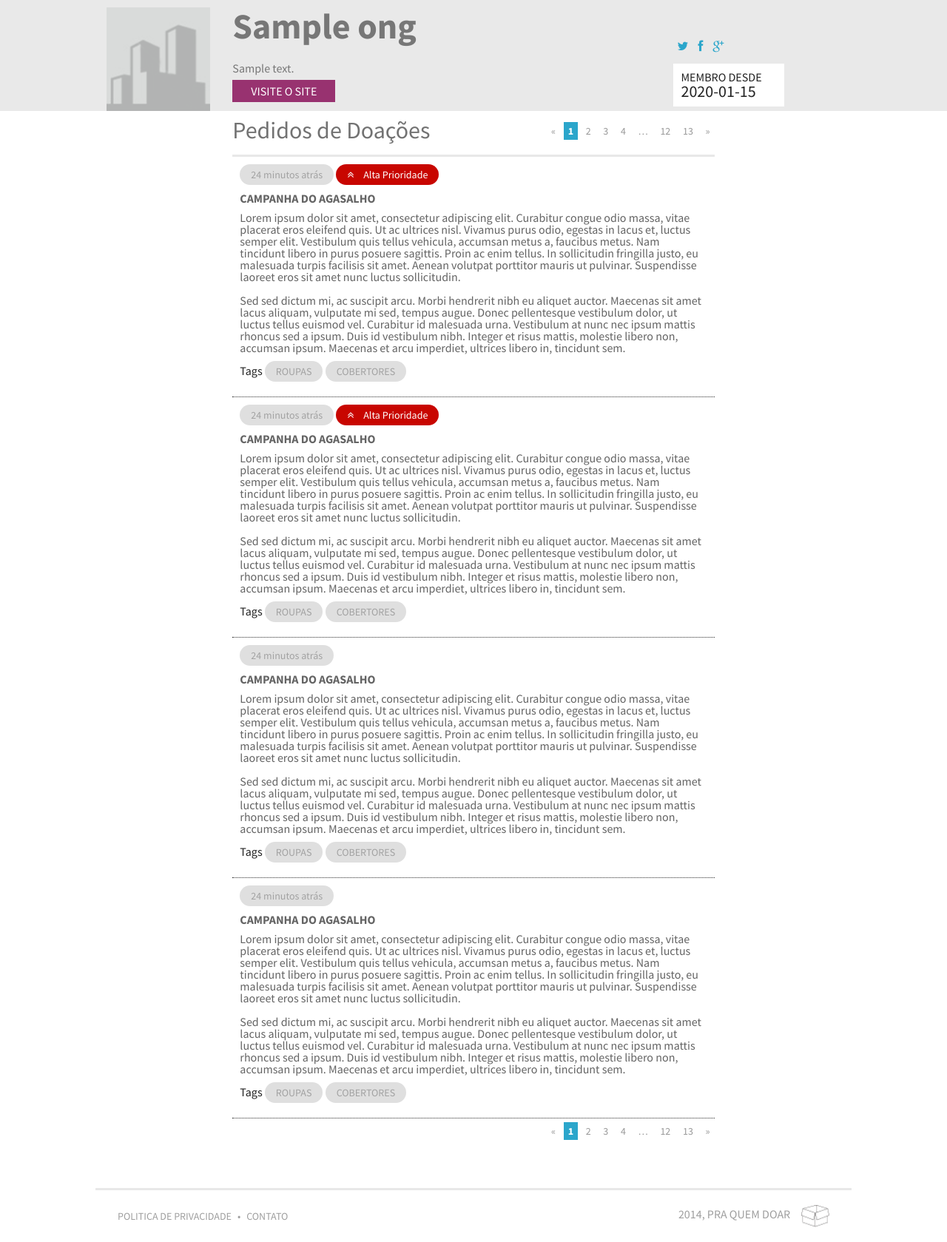
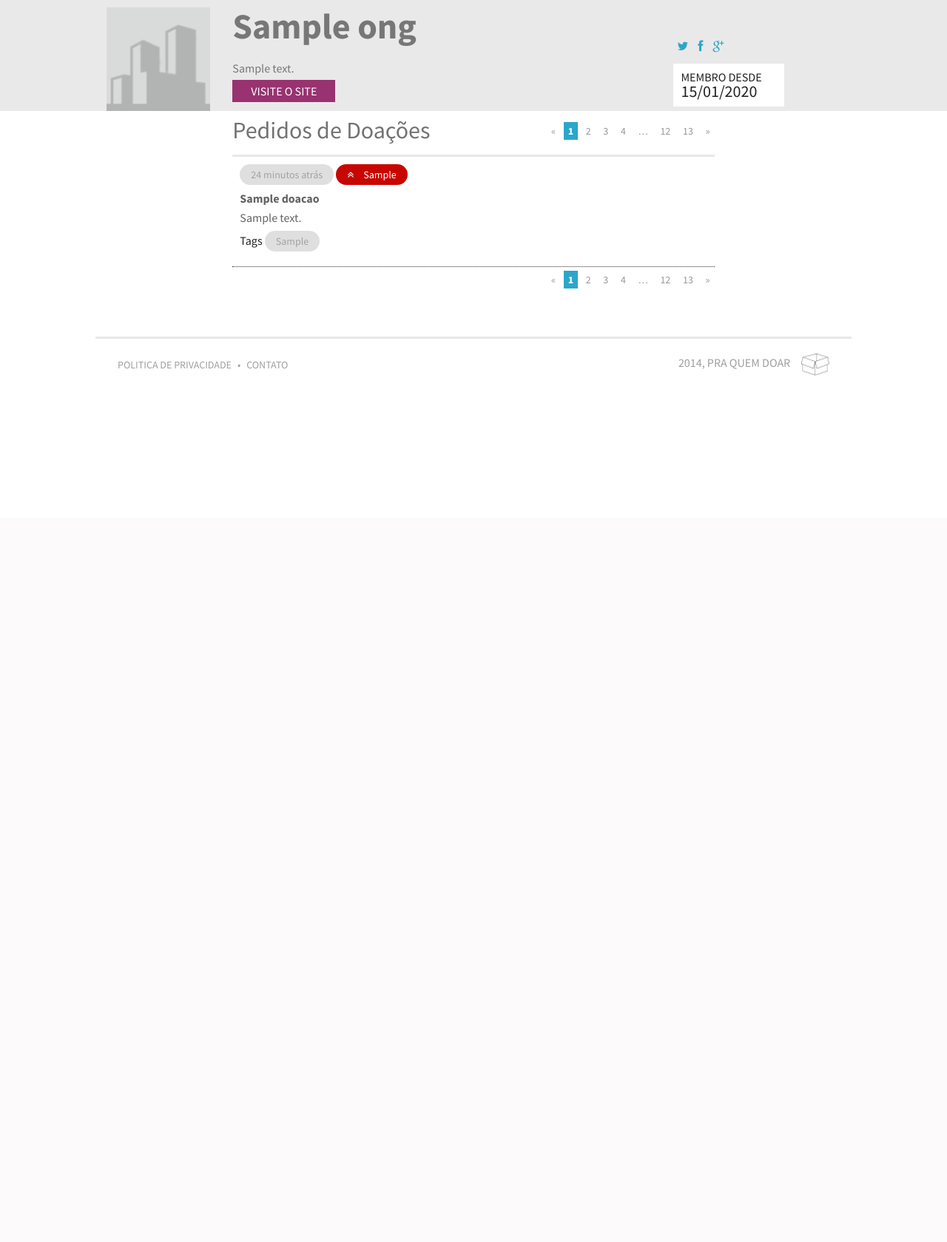
Before and after one commit to CodingForChange/praquemdoar, a Flask app: template app/templates/instituicao.html in a window 1280 px wide. Shown: the part 100-1779 px from the top of the page at 74% size. After the commit the page ends 608 px from the top, so only its background shows below. Run offline with Flask 2, Linux system fonts and the light colour scheme; tables that the repository leaves empty hold one stand-in row (values such as "Sample post"); the template is opened without the code that fills it: values that come from a table or form of the project are taken from there, most other values are stand-ins (such as "Sample title", 1, 10 or a date in 2020); form fields are guessed from the names that the template uses; parts of the project's set-up code (start-up, migrations or seed data) failed here and were passed over; some libraries are stand-ins or nearby versions.

Commit message:
Listagem dinamica

```diff
--- a/app/templates/instituicao.html
+++ b/app/templates/instituicao.html
@@ -21,85 +21,29 @@
 					<li class="arrow"><a href="">&raquo;</a></li>
 				</ul>
 			</section>
-
+            {% for item in ong.doacoes %}
 			<section class="lista-pedidos">
 
 				<section class="item-doacao">
 					<span class="label round gray">24 minutos atrás</span>
-					<span class="label round prioridade"><i class="fa fa-angle-double-up"></i> Alta Prioridade</span>
+                    <span class="label round prioridade"><i class="fa fa-angle-double-up"></i> {{item.prioridade}}</span>
 					<section class="titulo-doacao">
-						CAMPANHA DO AGASALHO
+                        {{item.nome}}
 					</section>
 					<section class="texto-doacao">
-						Lorem ipsum dolor sit amet, consectetur adipiscing elit. Curabitur congue odio massa, vitae placerat eros eleifend quis. Ut ac ultrices nisl. Vivamus purus odio, egestas in lacus et, luctus semper elit. Vestibulum quis tellus vehicula, accumsan metus a, faucibus metus. Nam tincidunt libero in purus posuere sagittis. Proin ac enim tellus. In sollicitudin fringilla justo, eu malesuada turpis facilisis sit amet. Aenean volutpat porttitor mauris ut pulvinar. Suspendisse laoreet eros sit amet nunc luctus sollicitudin.
-						<br /><br />
-						Sed sed dictum mi, ac suscipit arcu. Morbi hendrerit nibh eu aliquet auctor. Maecenas sit amet lacus aliquam, vulputate mi sed, tempus augue. Donec pellentesque vestibulum dolor, ut luctus tellus euismod vel. Curabitur id malesuada urna. Vestibulum at nunc nec ipsum mattis rhoncus sed a ipsum. Duis id vestibulum nibh. Integer et risus mattis, molestie libero non, accumsan ipsum. Maecenas et arcu imperdiet, ultrices libero in, tincidunt sem.
-					</section>
+                        {{item.descricao}}
+                    </section>
 					<section class="tags-doacao">
 						Tags
-						<span class="label round gray">ROUPAS</span>
-						<span class="label round gray">COBERTORES</span>
+						<span class="label round gray">{{item.tags}}</span>
 					</section>
                     {% if user.is_authenticated() %}
                     <section class="situacao-pedido">
                         Status do Pedido <span classs="status-pedido">Ativo</span> <section class="editar-pedido"><a href="#">Editar</a></section>
                     </section>
                     {% endif %}
-				</section>
-
-				<section class="item-doacao">
-					<span class="label round gray">24 minutos atrás</span>
-					<span class="label round prioridade"><i class="fa fa-angle-double-up"></i> Alta Prioridade</span>
-					<section class="titulo-doacao">
-						CAMPANHA DO AGASALHO
-					</section>
-					<section class="texto-doacao">
-						Lorem ipsum dolor sit amet, consectetur adipiscing elit. Curabitur congue odio massa, vitae placerat eros eleifend quis. Ut ac ultrices nisl. Vivamus purus odio, egestas in lacus et, luctus semper elit. Vestibulum quis tellus vehicula, accumsan metus a, faucibus metus. Nam tincidunt libero in purus posuere sagittis. Proin ac enim tellus. In sollicitudin fringilla justo, eu malesuada turpis facilisis sit amet. Aenean volutpat porttitor mauris ut pulvinar. Suspendisse laoreet eros sit amet nunc luctus sollicitudin.
-						<br /><br />
-						Sed sed dictum mi, ac suscipit arcu. Morbi hendrerit nibh eu aliquet auctor. Maecenas sit amet lacus aliquam, vulputate mi sed, tempus augue. Donec pellentesque vestibulum dolor, ut luctus tellus euismod vel. Curabitur id malesuada urna. Vestibulum at nunc nec ipsum mattis rhoncus sed a ipsum. Duis id vestibulum nibh. Integer et risus mattis, molestie libero non, accumsan ipsum. Maecenas et arcu imperdiet, ultrices libero in, tincidunt sem.
-					</section>
-					<section class="tags-doacao">
-						Tags
-						<span class="label round gray">ROUPAS</span>
-						<span class="label round gray">COBERTORES</span>
-					</section>
-				</section>
-
-				<section class="item-doacao">
-					<span class="label round gray">24 minutos atrás</span>
-					<section class="titulo-doacao">
-						CAMPANHA DO AGASALHO
-					</section>
-					<section class="texto-doacao">
-						Lorem ipsum dolor sit amet, consectetur adipiscing elit. Curabitur congue odio massa, vitae placerat eros eleifend quis. Ut ac ultrices nisl. Vivamus purus odio, egestas in lacus et, luctus semper elit. Vestibulum quis tellus vehicula, accumsan metus a, faucibus metus. Nam tincidunt libero in purus posuere sagittis. Proin ac enim tellus. In sollicitudin fringilla justo, eu malesuada turpis facilisis sit amet. Aenean volutpat porttitor mauris ut pulvinar. Suspendisse laoreet eros sit amet nunc luctus sollicitudin.
-						<br /><br />
-						Sed sed dictum mi, ac suscipit arcu. Morbi hendrerit nibh eu aliquet auctor. Maecenas sit amet lacus aliquam, vulputate mi sed, tempus augue. Donec pellentesque vestibulum dolor, ut luctus tellus euismod vel. Curabitur id malesuada urna. Vestibulum at nunc nec ipsum mattis rhoncus sed a ipsum. Duis id vestibulum nibh. Integer et risus mattis, molestie libero non, accumsan ipsum. Maecenas et arcu imperdiet, ultrices libero in, tincidunt sem.
-					</section>
-					<section class="tags-doacao">
-						Tags
-						<span class="label round gray">ROUPAS</span>
-						<span class="label round gray">COBERTORES</span>
-					</section>
-				</section>
-
-				<section class="item-doacao">
-					<span class="label round gray">24 minutos atrás</span>
-					<section class="titulo-doacao">
-						CAMPANHA DO AGASALHO
-					</section>
-					<section class="texto-doacao">
-						Lorem ipsum dolor sit amet, consectetur adipiscing elit. Curabitur congue odio massa, vitae placerat eros eleifend quis. Ut ac ultrices nisl. Vivamus purus odio, egestas in lacus et, luctus semper elit. Vestibulum quis tellus vehicula, accumsan metus a, faucibus metus. Nam tincidunt libero in purus posuere sagittis. Proin ac enim tellus. In sollicitudin fringilla justo, eu malesuada turpis facilisis sit amet. Aenean volutpat porttitor mauris ut pulvinar. Suspendisse laoreet eros sit amet nunc luctus sollicitudin.
-						<br /><br />
-						Sed sed dictum mi, ac suscipit arcu. Morbi hendrerit nibh eu aliquet auctor. Maecenas sit amet lacus aliquam, vulputate mi sed, tempus augue. Donec pellentesque vestibulum dolor, ut luctus tellus euismod vel. Curabitur id malesuada urna. Vestibulum at nunc nec ipsum mattis rhoncus sed a ipsum. Duis id vestibulum nibh. Integer et risus mattis, molestie libero non, accumsan ipsum. Maecenas et arcu imperdiet, ultrices libero in, tincidunt sem.
-					</section>
-					<section class="tags-doacao">
-						Tags
-						<span class="label round gray">ROUPAS</span>
-						<span class="label round gray">COBERTORES</span>
-					</section>
-				</section>
-
-
+                </section>
+                {% endfor %}
 			</section>
 
 			<section class="sec-paginacao">
```
Also changed, not shown: 5 other files.
